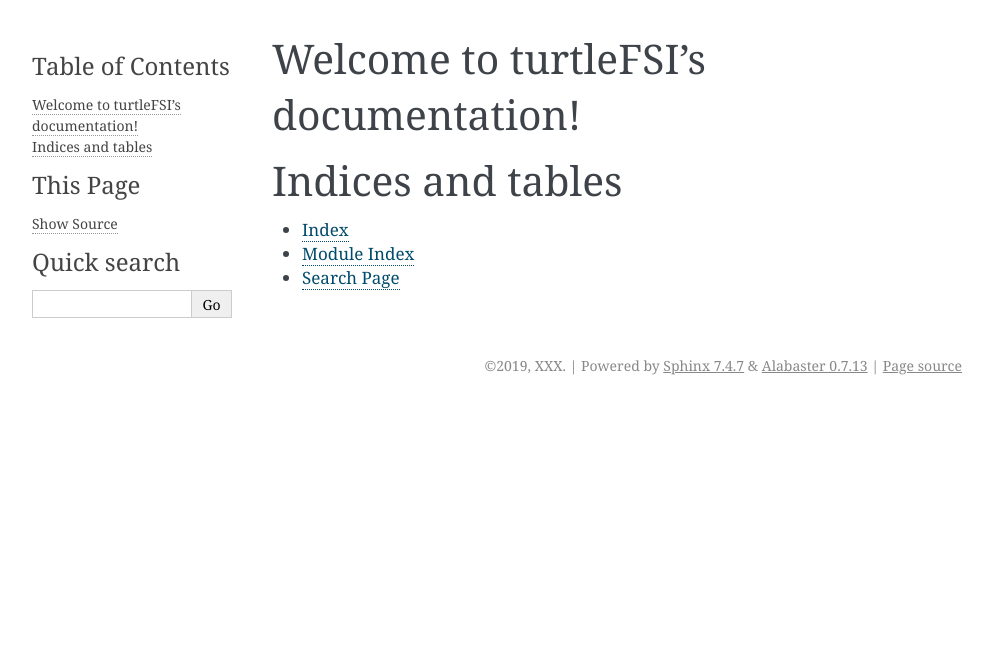
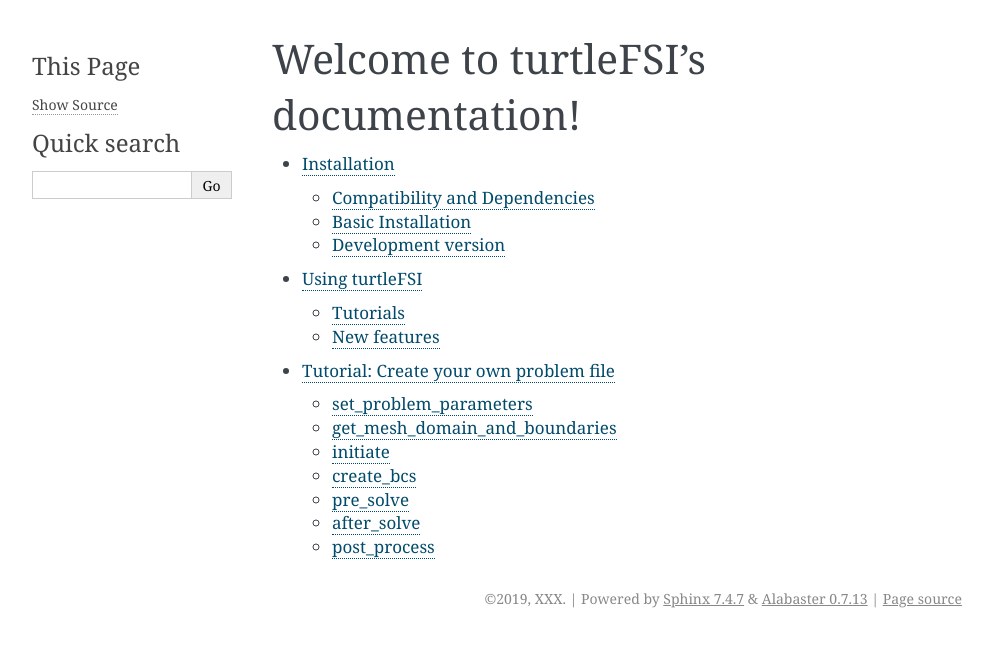
Before and after one commit to KVSlab/turtleFSI, a Sphinx documentation site: the page built from docs/source/index.rst, in a window 1280 px wide. Shown: the top 647 px of the page, without its empty margins (148-1141 px from the left). Built offline with Sphinx 7.4.7, drawn with Linux system fonts in a browser that asks for light colours; some of the changed lines change nothing that is shown.

Commit message:
Create a draft of the documentation

```diff
--- /dev/null
+++ b/docs/source/create_problem_file.rst
@@ -0,0 +1,90 @@
+.. title:: Tutorial: Create your own problem file
+
+.. _problem_file:
+
+======================================
+Tutorial: Create your own problem file
+======================================
+
+There are a limited number of example problem files in the turtleFSI repository. Insead
+we here explain how to create your own problem file.
+
+The problem file consists of up to 7 functions:
+
+- ``set_problem_parameters``
+- ``get_mesh_domain_and_boundaries``
+- ``initiate``
+- ``create_bcs``
+- ``pre_solve``
+- ``after_solve``
+- ``post_process``
+
+each of which are called at specific points while setting up and solving the problem.
+
+
+set_problem_parameters
+~~~~~~~~~~~~~~~~~~~~~~
+This function is meant for you to define the general parameters of the problem like, dt, end time (T),
+physical parameters of the problem, etc. To see a full list of the standard parameters you can change
+please refer to the ``default_variables`` defined in ``turtleFSI/problems/__init__.py``.
+
+In ``set_problem_parameters`` you should take the ``default_variables`` as an input, and overwirte this dictionary with your own. It is particularly important to overwrite the physical variables as these vary
+from problem to problem.
+
+If you provide any command line arguments these will overwrite both the once you have defined in your problem file, and the ``default_variables``.
+
+A simple example of this function can look like this::
+
+        def set_problem_parameters(default_variables, **namespace):
+            default_variables.update(dict(
+                # Temporal variables
+                T = 30,                    # End time [s]
+                dt = 0.01,                 # Time step [s]
+                theta = 0.51,              # Temporal scheme
+
+                # Physical constants ('FSI 3')
+                Um = 2.0,                  # Max. velocity inlet, CDF3: 2.0 [m/s]
+                rho_f = 1.0e3,             # Fluid density [kg/m3]
+                mu_f = 1.0,                # Fluid dynamic viscosity [Pa.s]
+                rho_s = 1.0e3,             # Solid density[kg/m3]
+                nu_s = 0.4,                # Solid Poisson ratio [-]
+                mu_s = 2.0e6,              # Shear modulus, CSM3: 0.5E6 [Pa]
+                lambda_s = 4e6,            # Solid Young's modulus [Pa]
+
+                # Problem specific
+                folder = "simple_results") # Name of the results folder
+
+
+get_mesh_domain_and_boundaries
+~~~~~~~~~~~~~~~~~~~~~~~~~~~~~~
+This is the only function which you at the very minimum have to provide. Here you read in or define your
+mesh, domain markers, and boundary markers. In ``turtle_demo.py`` there is an example of reading in
+all the variables, while in ``TF_fsi.py`` the domain and boundaries are marked using FEniCS functions.
+
+If you have any questions regarding how to best create a mesh please refer to the FEniCS documentation, but
+``pygmsh`` in combination with ``meshio`` create a lot of geometries.
+
+A short example using built in FEniCS functions could look like this::
+
+        def get_mesh_domain_and_boundaries(**namespace):
+            TODO: For instance a backward facing step?
+
+initiate
+~~~~~~~~
+TODO
+
+create_bcs
+~~~~~~~~~~
+TODO
+
+pre_solve
+~~~~~~~~~
+TODO
+
+after_solve
+~~~~~~~~~~~
+TODO
+
+post_process
+~~~~~~~~~~~~
+TODO
--- /dev/null
+++ b/docs/source/getting_started.rst
@@ -0,0 +1,41 @@
+.. title:: Using turtleFSI
+
+.. _getting_started:
+
+===============
+Using turtleFSI
+===============
+
+turtleFSI is a ... TODO
+
+The goal of turtleFSI is to ... TODO
+
+However,
+
+The numerical schemes in turtleFSI is presented and tested in Slyngstad [1]_ and Gjertsen [2]_.
+
+The input problem set up for the TF_cfd, TF_csm, and TF_fsi is taken from the Turek et al. [3]_ benchmark
+paper.
+
+We would like to acknowledge the open-source project `FEniCS <https://www.fenicsproject.org>`_,
+with is the basis of turtleFSI.
+
+
+Tutorials
+=========
+For turtleFSI to be user friendly, we provide a tutorial on you can create your own problem file.
+
+If you have any questions beyond the tutorials, please do not hesitate to get in touch with us.
+
+
+New features
+============
+The existing methods provide many degrees of freedom, however, if you need a specific method
+or functionality, please do not hesitate to propose enhancements in the
+`issue tracker <https://github.com/KVSlab/turtleFSI/issues/>`_, or create a pull request with new features.
+Our only request is that you follow our
+`guidelines for contributing <https://github.com/KVSlab/turtleFSI/blob/master/CONTRIBUTING.md>`_.
+
+.. [1] Slyngstad, Andreas Strøm. Verification and Validation of a Monolithic Fluid-Structure Interaction Solver in FEniCS. A comparison of mesh lifting operators. MS thesis. 2017.
+.. [2] Gjertsen, Sebastian. Development of a Verified and Validated Computational Framework for Fluid-Structure Interaction: Investigating Lifting Operators and Numerical Stability. MS thesis. 2017.
+.. [3] Turek, Stefan, and Jaroslav Hron. "Proposal for numerical benchmarking of fluid-structure interaction between an elastic object and laminar incompressible flow." Fluid-structure interaction. Springer, Berlin, Heidelberg, 2006. 371-385.
--- a/docs/source/index.rst
+++ b/docs/source/index.rst
@@ -3,18 +3,15 @@
    You can adapt this file completely to your liking, but it should at least
    contain the root `toctree` directive.
 
+.. title:: turtleFSI
+
+=====================================
 Welcome to turtleFSI's documentation!
 =====================================
 
 .. toctree::
    :maxdepth: 2
-   :caption: Contents:
 
-
-
-Indices and tables
-==================
-
-* :ref:`genindex`
-* :ref:`modindex`
-* :ref:`search`
+   installation
+   getting_started
+   create_problem_file
--- /dev/null
+++ b/docs/source/installation.rst
@@ -0,0 +1,57 @@
+.. title:: Installation
+
+============
+Installation
+============
+turtleFSI is a entry-level simple FSI solver. The solver is slow, but a perfect starting point for exploring problems with FSI. The project is accessible through
+`GitHub <https://github.com/KVSlab/turtleFSI/>`_.
+
+Compatibility and Dependencies
+==============================
+The general dependencies of turtleFSI are
+
+* FEniCS 2018.1.0
+* Numpy >1.1X
+* Python >=3.5
+
+Basic Installation
+==================
+If you have a MacOX or Linux operating system we recommend that you
+install turtleFSI through Anaconda. First, install Anaconda or Miniconda.
+Then execute the following command in a terminal window::
+
+    $ conda create -n your_environment -c conda-forge turtleFSI
+
+You can then activate your environment by running ``source activate your_environment``.
+Now you are all set, and can start using turtleFSI.
+You can run turtleFSI directly through the terminal, by typing::
+
+    $ turtleFSI
+
+followed by the command line arguments. Use ``-h`` to see all the options.
+A detailed explanation for usage of turtleFSI is described in :ref:`getting_started`.
+
+
+Development version
+===================
+
+Downloading
+~~~~~~~~~~~
+The latest development version of turtleFSI can be found on the official
+`turtleFSI git repository <https://github.com/KVSlab/turtleFSI>`_ on Github.
+Make sure Git (>=1.6) is installed, which is needed to clone the repository.
+To clone the turtleFSI repository, navigate to the directory where you wish
+turtleFSI to be stored, type the following command, and press Enter::
+
+    $ git clone https://github.com/KVSlab/turtleFSI
+
+After the source distribution has been downloaded, all the files required will be located
+in the newly created ``turtleFSI`` folder.
+
+Building
+~~~~~~~~
+In order to build and install turtleFSI, navigate into the ``turtleFSI`` folder, where a ``setup.py``
+file will be located. First, make sure that all dependencies are installed. Then, building and installation of turtleFSI
+can be performed by simply running the following command from the terminal window::
+
+    $ python setup.py install
```
